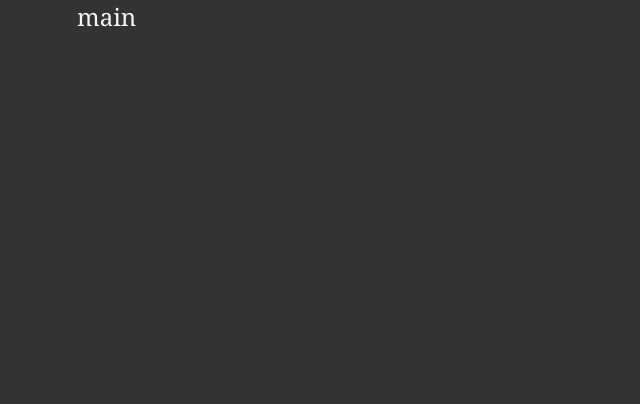
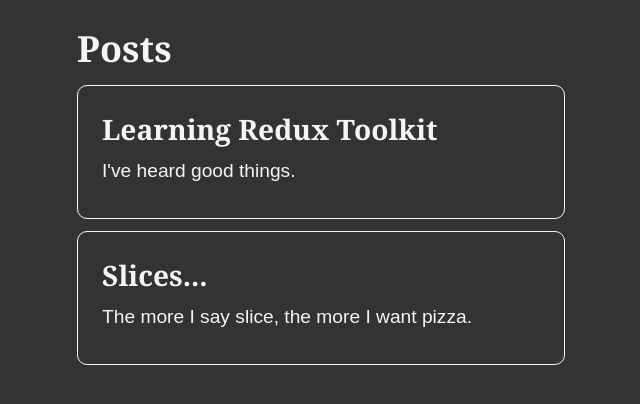
Before and after one commit to rahulsharma0212/react-redux, a React (Create React App) app: page / in a window 1280 px wide. Shown: the top 404 px of the page, without its empty margins (313-953 px from the left). Built offline with nearby package versions, Linux system fonts and the light colour scheme.

Commit message:
post list is added

```diff
--- a/src/App.js
+++ b/src/App.js
@@ -1,5 +1,10 @@
+import PostsList from "./feature/posts/PostsList";
 function App() {
-  return <main className="App">main</main>;
+  return (
+    <main className="App">
+      <PostsList />
+    </main>
+  );
 }
 
 export default App;
--- a/src/app/store.js
+++ b/src/app/store.js
@@ -1,5 +1,8 @@
 import { configureStore } from "@reduxjs/toolkit";
+import postReducer from "../feature/posts/postSlice";
 
 export const store = configureStore({
-  reducer: {},
+  reducer: {
+    posts: postReducer,
+  },
 });
--- /dev/null
+++ b/src/feature/posts/PostsList.js
@@ -0,0 +1,21 @@
+import { useSelector } from "react-redux";
+import { selectAllPosts } from "./postSlice";
+
+const PostsList = () => {
+  /* const posts = useSelector((state) => state.posts); */
+  const posts = useSelector(selectAllPosts);
+  const renderedPosts = posts.map((post) => (
+    <article key={post.id}>
+      <h3>{post.title}</h3>
+      <p>{post.content.substring(0, 100)}</p>
+    </article>
+  ));
+  return (
+    <section>
+      <h2>Posts</h2>
+      {renderedPosts}
+    </section>
+  );
+};
+
+export default PostsList;
--- /dev/null
+++ b/src/feature/posts/postSlice.js
@@ -0,0 +1,23 @@
+import { createSlice } from "@reduxjs/toolkit";
+
+const initialState = [
+  {
+    id: "1",
+    title: "Learning Redux Toolkit",
+    content: "I've heard good things.",
+  },
+  {
+    id: "2",
+    title: "Slices...",
+    content: "The more I say slice, the more I want pizza.",
+  },
+];
+
+export const postSlice = createSlice({
+  name: "posts",
+  initialState,
+  reducers: {},
+});
+
+export const selectAllPosts = (state) => state.posts;
+export default postSlice.reducer;
```
Also changed, not shown: 1 other file (tests, documents, lock files or other folders).
